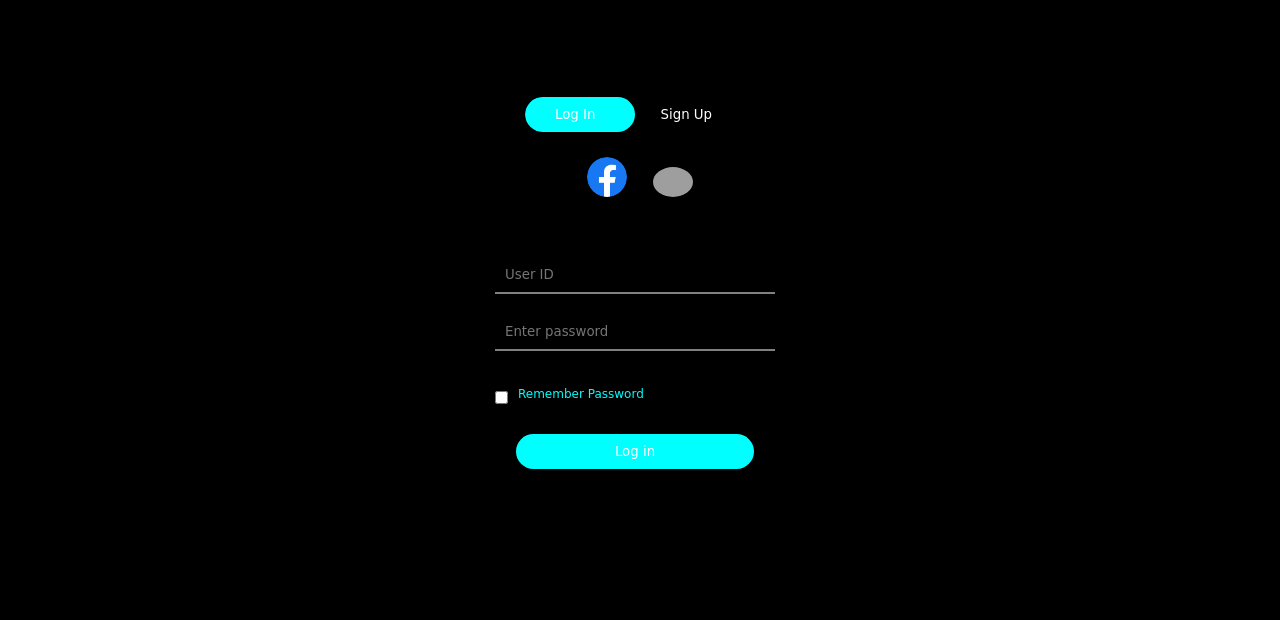
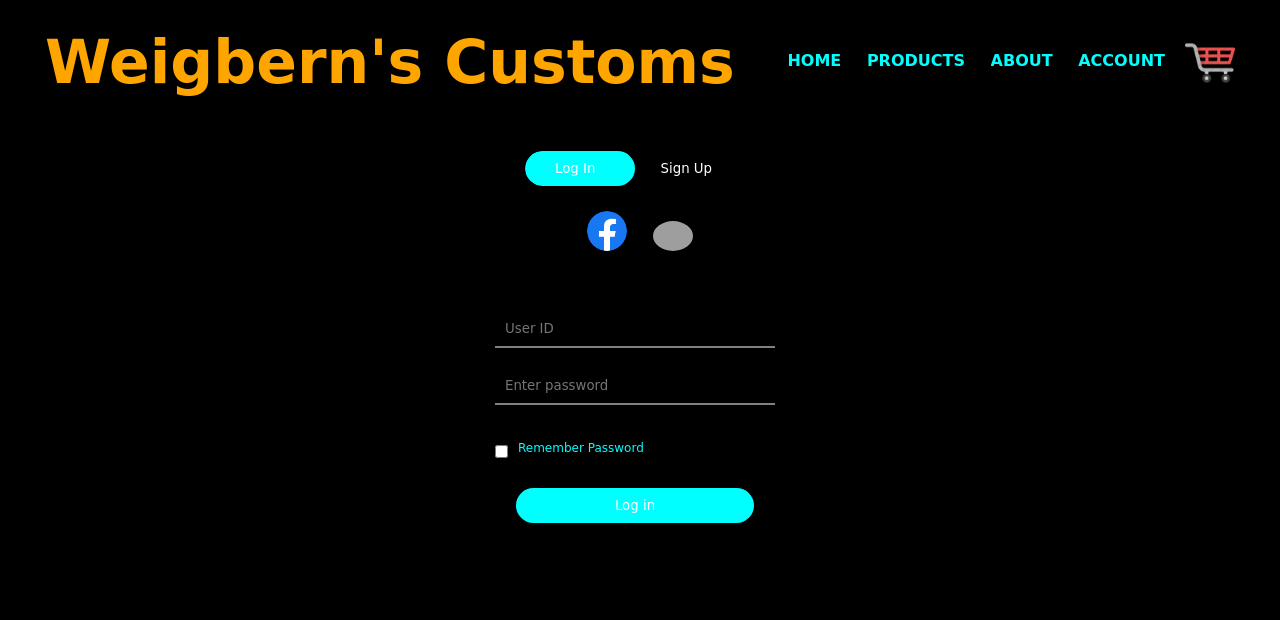
Before and after one commit to ALEX9396/ART, a PHP site: page /login.html in a window 1280 px wide. Shown: the top 620 px of the page. Run offline with PHP 8.4, Linux system fonts and the light colour scheme; grey boxes are pictures that could not be loaded.

Commit message:
Modified account page

```diff
--- a/cart-page.html
+++ b/cart-page.html
@@ -109,8 +109,11 @@
                 <div>
                     <input type="radio" name="mpesa" value="mpesa">Pick-up point
                 </div>
+                <br>
                 <div>
-                    <input type="radio" name="paypal" value="paypal">Deliver to address
+                    <input type="radio" name="paypal" value="paypal">Deliver to address<br>
+                    <input type="text" class="input-field" placeholder="Enter Phone NUmber" required><br>
+                    <input type="text" class="input-field" placeholder="Enter Postal address" required><br>
                 </div>
             </div><br>
 
--- a/login.css
+++ b/login.css
@@ -9,7 +9,7 @@
 .form-box{
     width: 380px;
     height: 480px;
-    margin: 6% auto;
+    margin: 6px auto;
     position: relative;
     background:black;
     padding: 5px;
@@ -91,3 +91,47 @@ span{
 #signup{
     left: 450px;
 }
+
+
+
+.navbar{
+    display: flex;
+    align-items: center;
+    padding: 20;
+}
+nav{
+    flex: 1;
+    text-align: right;
+}
+nav ul{
+    display: inline-block;
+    list-style-type: none;
+}
+nav ul li{
+    display: inline-block;
+    margin-right: 20px;
+}
+a{
+    text-decoration: none;
+    color:aqua;
+}
+.container{
+    margin: auto;
+    padding-right: 25px;
+    padding-left: 25px;
+}
+.row{
+    display: flex;
+    align-items: center;
+    flex-wrap: wrap;
+    justify-content: space-around;
+}
+h1{
+    color: orange;
+    font-size: 60px;
+    line-height: 85px;
+    font-weight: bold;
+}
+.submit-btn:hover{
+    background: orange;
+}
--- a/login.html
+++ b/login.html
@@ -4,6 +4,26 @@
         <link rel="stylesheet" href="login.css">
     </head>
     <body>
+        <div class="header">
+            <div class="container">
+                <div class="navbar">
+                    <h1>Weigbern's Customs</h1>
+                    <nav>
+                        <b>
+                            <ul>
+                                <li><a href="home.html">HOME</a></li>
+                                <li><a href="products.html">PRODUCTS</a></li>
+                                <li><a href="about-us.html">ABOUT</a></li>
+                                <li><a href="login.html">ACCOUNT</a></li>
+                            </ul>
+                        </b>
+                    </nav>
+                    <a href="cart-page.html"><img src="images/cart.jpg" width="50px" height="50px"></a>
+                </div>
+            </div>
+        </div>
+
+
         <div class="hero">
             <div class="form-box">
                 <div class="button-box" >
```
